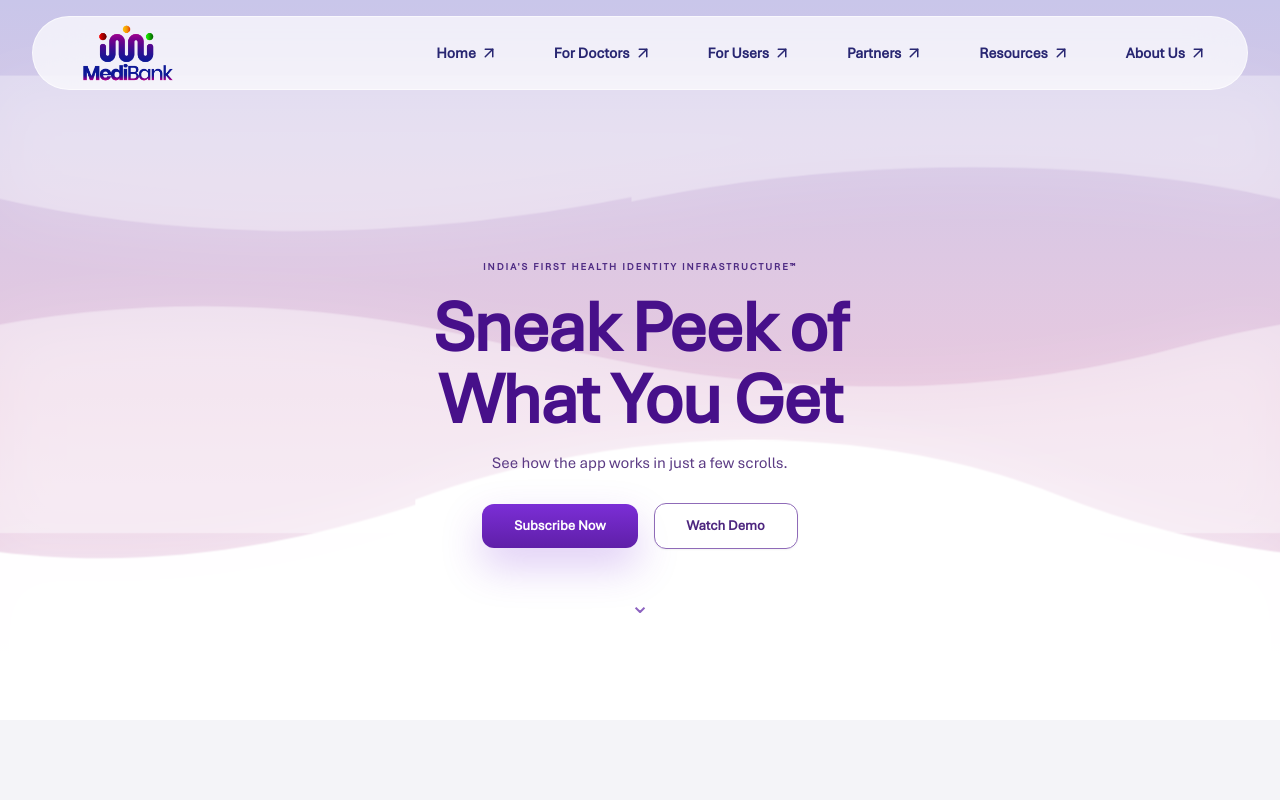
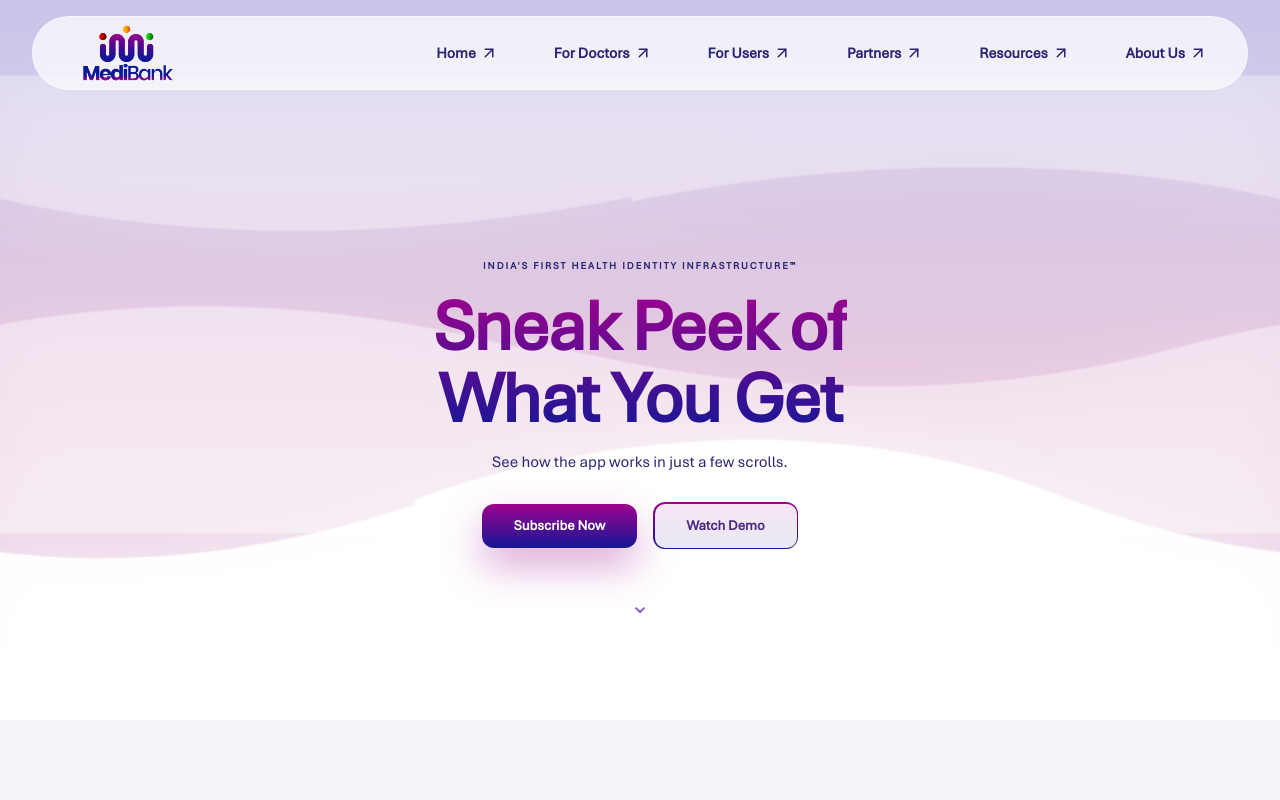
Before and after one commit to AmanDwivedi9335/clinic-portpolio, a Next.js app: page /users in a window 1280 px wide. Shown: the top 800 px of the page. Built offline with nearby package versions, Linux system fonts and the light colour scheme.

Commit message:
down arrow

```diff
--- a/src/app/users/page.js
+++ b/src/app/users/page.js
@@ -161,28 +161,75 @@ export default function UsersPage() {
       <section className="relative isolate overflow-hidden h-[100vh] pt-12 md:pt-16">
         {/* Content ALWAYS above waves */}
         <div className="relative z-10 mx-auto flex min-h-[65vh] max-w-6xl flex-col items-center justify-center px-6 text-center md:min-h-[70vh]">
-          <p className="text-[10px] font-semibold uppercase tracking-[0.2em] text-[#4F2C84]">
+          <p className="text-[10px] font-semibold uppercase tracking-[0.2em] text-[#282672]">
             INDIA&apos;S FIRST HEALTH IDENTITY INFRASTRUCTURE™
           </p>
 
-          <h1 className="mx-auto mt-4 max-w-4xl text-5xl font-extrabold leading-[1.05] tracking-[-0.02em] text-[#47108A] md:text-7xl">
+          <h1
+            className="
+              mx-auto mt-4 max-w-4xl
+              text-5xl md:text-7xl
+              font-extrabold
+              leading-[1.05]
+              tracking-[-0.02em]
+              bg-[linear-gradient(180deg,#9F028D_0%,#0E1896_105%)]
+              bg-clip-text text-transparent
+            "
+          >
             Sneak Peek of
             <br />
             What You Get
           </h1>
 
-          <p className="mt-4 text-sm font-medium text-[#5b3a84] md:text-base">
+
+          <p className="mt-4 text-sm font-medium text-[#282672] md:text-base">
             See how the app works in just a few scrolls.
           </p>
 
           <div className="mt-7 flex items-center justify-center gap-4">
-            <button className="rounded-xl bg-gradient-to-b from-[#7b2ed6] to-[#5f1fa8] px-8 py-3 text-sm font-semibold text-white shadow-[0_18px_40px_rgba(123,46,214,0.25)] transition hover:brightness-110 active:scale-[0.98]">
+            {/* Subscribe Now */}
+            <button
+              className="
+                rounded-xl
+                px-8 py-3
+                text-sm font-semibold text-white
+                bg-[linear-gradient(180deg,#9F028D_0%,#0E1896_105%)]
+                shadow-[0_18px_40px_rgba(159,2,141,0.35)]
+                transition
+                hover:brightness-110
+                active:scale-[0.98]
+              "
+            >
               Subscribe Now
             </button>
-            <button className="rounded-xl border border-[#8f6bb8] bg-white/80 px-8 py-3 text-sm font-semibold text-[#4D267F] shadow-sm transition hover:bg-white">
-              Watch Demo
+
+            {/* Watch Demo with gradient border */}
+            <button
+              className="
+                relative
+                rounded-xl
+                p-[1.5px]
+                bg-[linear-gradient(180deg,#9F028D_0%,#0E1896_105%)]
+                transition
+                hover:brightness-110
+              "
+            >
+              <span
+                className="
+                  flex h-full w-full items-center justify-center
+                  rounded-[10px]
+                  bg-white/90
+                  px-8 py-3
+                  text-sm font-semibold
+                  text-[#4D267F]
+                  shadow-sm
+                "
+              >
+                Watch Demo
+              </span>
             </button>
           </div>
+
 
           <div className="mt-10 text-2xl text-[#8c62c0]">⌄</div>
         </div>
```
